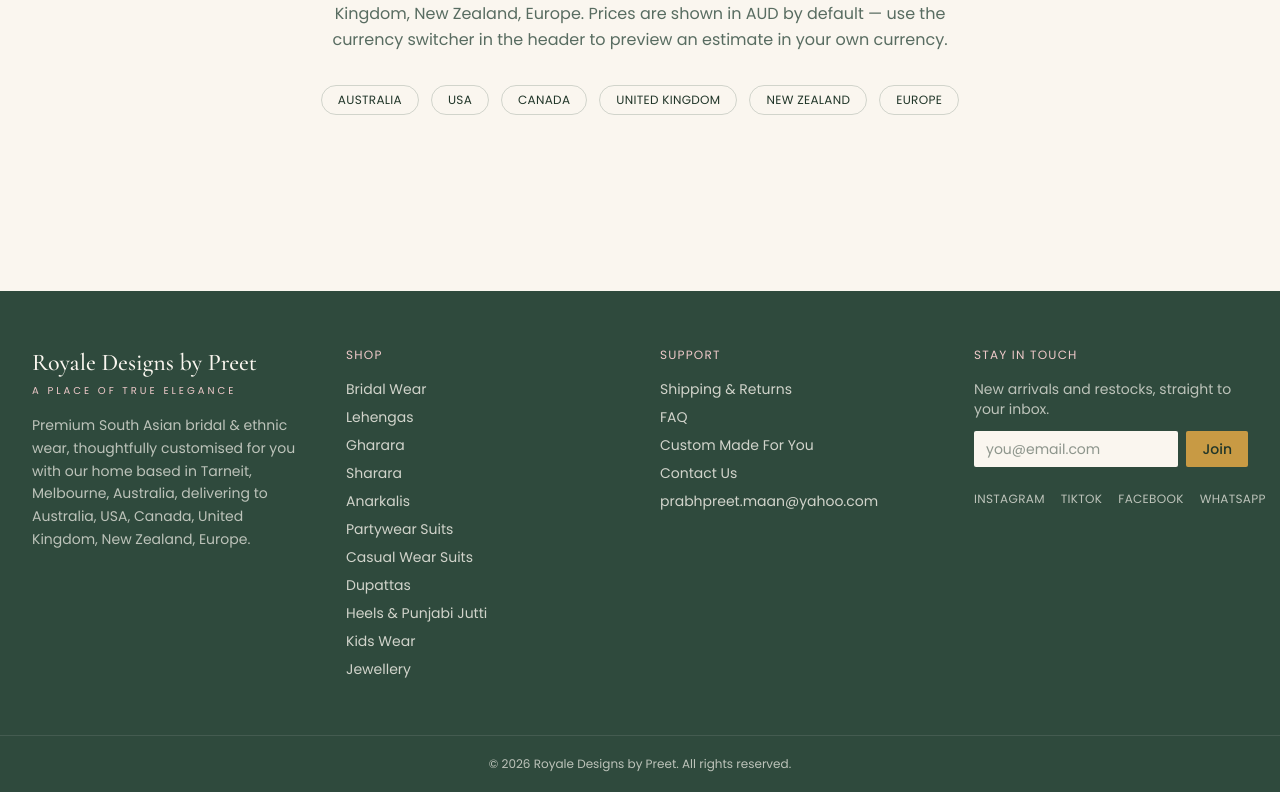
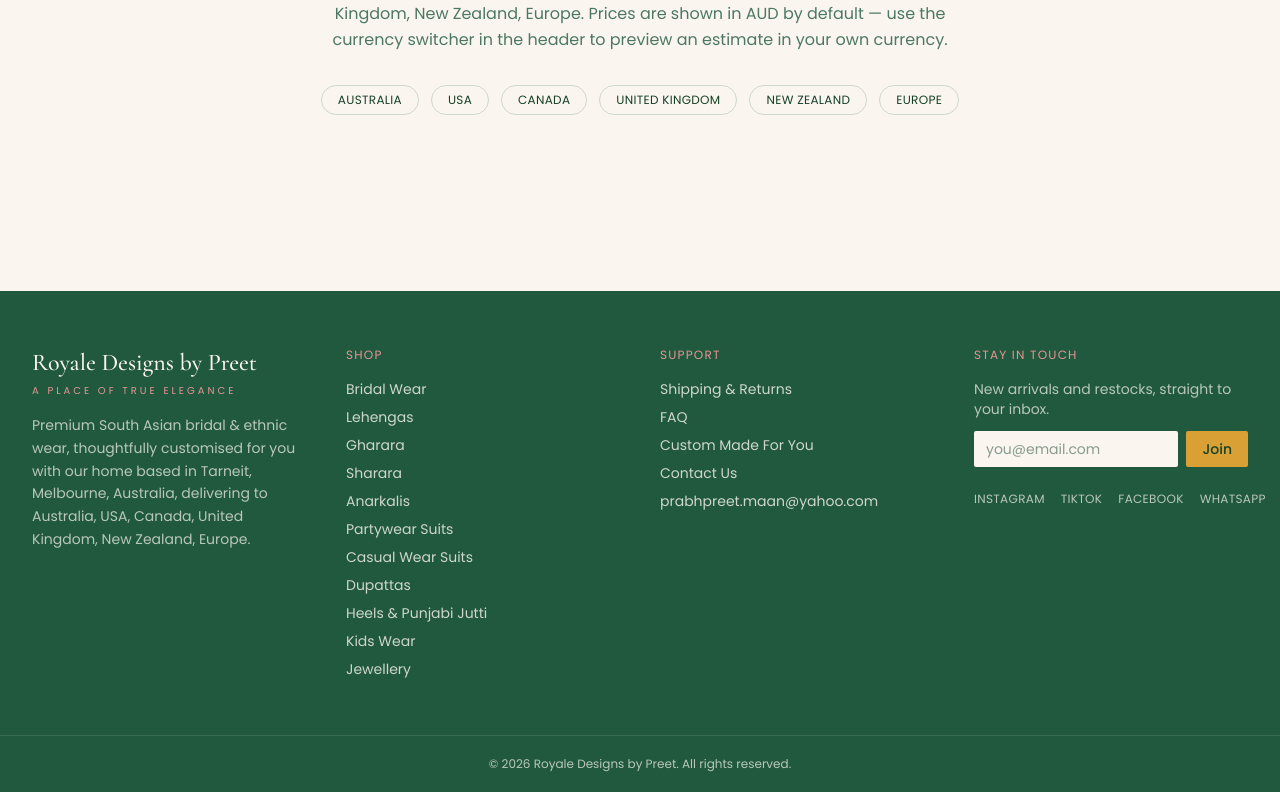
Before and after one commit to Royaledesigns/Royale-Designs-By-Preet, a Next.js app: page / in a window 1280 px wide. Shown: the part 3682-4474 px from the top of the page. Built offline with nearby package versions, Linux system fonts and the light colour scheme; no server answers.

Commit message:
Brighten site palette

```diff
--- a/tailwind.config.js
+++ b/tailwind.config.js
@@ -7,27 +7,37 @@ module.exports = {
   theme: {
     extend: {
       colors: {
+        // Same hues and roughly the same lightness as the original palette,
+        // with saturation raised noticeably (forest ~22%->46%, blush
+        // ~52%->62%, gold ~55%->65-68%) so the site reads vivid rather than
+        // dull/washed-out. Every text/background pairing below was
+        // re-checked against WCAG AA after this change — see the specific
+        // contrast notes on gold and gold-dark.
         forest: {
-          DEFAULT: '#2f4a3d',
-          light: '#3f6350',
-          dark: '#213629',
+          DEFAULT: '#21593e',
+          light: '#2d7b52',
+          dark: '#164126',
         },
         blush: {
-          DEFAULT: '#eec9c9',
-          light: '#f5dede',
-          dark: '#dba9a9',
+          DEFAULT: '#e69494',
+          light: '#eeb4b4',
+          dark: '#d77070',
         },
         cream: {
           DEFAULT: '#faf6ef',
           dark: '#f0e9db',
         },
-        // Slightly deepened from the original #b98b3e so forest-dark button
-        // text (bg-gold buttons) clears WCAG AA contrast (was 4.2:1, now 5:1+).
-        gold: '#c89a44',
-        // Darker gold for small/body text on light backgrounds — even this
-        // deepened gold still fails WCAG AA contrast at small text sizes,
-        // so text-gold-dark is used instead for text (not buttons).
-        'gold-dark': '#8a6427',
+        // Richer/more saturated than the original #c89a44 while keeping the
+        // same lightness, so forest-dark button text (bg-gold buttons)
+        // still clears WCAG AA contrast (~5:1, same margin as before).
+        gold: '#d9a036',
+        // Darker, more saturated gold for small/body text on light
+        // backgrounds — even this deepened gold still fails WCAG AA
+        // contrast at small text sizes on bg-gold, so text-gold-dark is
+        // used instead for text (not buttons). Lightened slightly versus a
+        // naive saturation boost so contrast on cream/cream-dark (5.3:1 /
+        // 4.8:1) stays a bit above the original (5.0:1 / 4.4:1), never below.
+        'gold-dark': '#875e1d',
       },
       fontFamily: {
         serif: ['Cormorant Garamond', 'Georgia', 'serif'],
```
